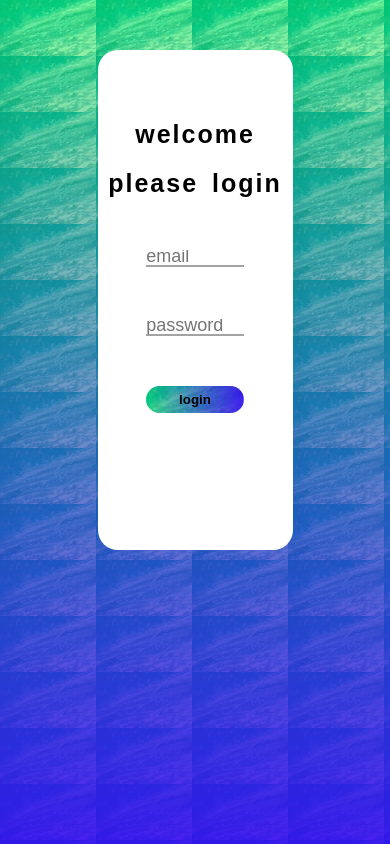
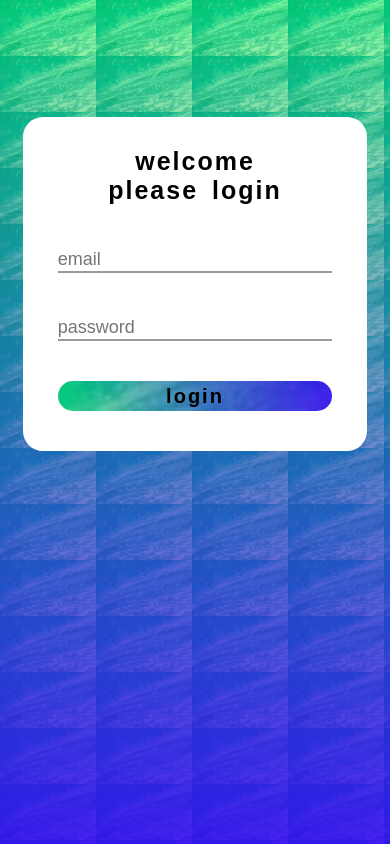
Before and after one commit to NSHIMIYIMANA-SAMUEL/Login-form, a plain HTML site: page index.html in a window 390 px wide. Drawn offline with Linux system fonts and the light colour scheme.

Commit message:
responsive with mobile

```diff
--- a/index.html
+++ b/index.html
@@ -6,7 +6,7 @@
     <meta name="viewport" content="width=device-width, initial-scale=1.0">
     <meta http-equiv="X-UA-Compatible" content="ie=edge">
     <title>Log in form</title>
-    <script src="add.js"></script>
+    <link rel="stylesheet" href="querries.css" type="text/css">
 </head>
 <body>
     <div class="log">
--- /dev/null
+++ b/querries.css
@@ -0,0 +1,24 @@
+@media  screen and (max-width : 480px) {
+    .log {
+        width: 88%;
+        height: 40%;
+        border-radius: 20px;
+        margin: 30% auto;
+        padding-top: 10px;
+        text-align: center;
+        overflow: hidden;
+    }
+
+    input {
+        width: 80%;
+    }
+
+    .btn {
+        width: 80%;
+        height: 30px;
+    }
+
+    .wlcm-txt p {
+        margin: 0px 0px;
+    }
+}
--- a/style.css
+++ b/style.css
@@ -11,8 +11,9 @@ html {
     background-repeat: repeat;
 }
 div {
-    margin: 50px 0;
+    padding: 20px 0;
 }
+
 .form {
     width: 100%;
 }
@@ -43,15 +44,12 @@ div {
 input {
     border: none;
     outline: none;
-    border-bottom: solid 2px rgba(24, 23, 23, 0.397);
+    border-bottom: solid 2px rgba(128, 128, 128, 0.788);
     width: 50%;
+    font-size: 22px;
+    font-weight: 150;
 }
-input :visited {
-    border: none;
-    outline: none;
-    border-bottom: solid 2px rgba(24, 23, 23, 0.397);
-    width: 50%;
-}
+
 ::placeholder {
     font-size: 18px;
 }
@@ -69,9 +67,12 @@ input :visited {
 .btn-txt {
     font-family: Arial, Helvetica, sans-serif;
     width: 100%;
-    font-weight: bold;
+    font-weight: 900;
+    font-size: 20px;
+    letter-spacing: 2px;
     color: #000;
 }
+
 /*||||||||||||||||||||--hover effect on button--|||||||||||||||||||||||||||*/
 .btn :visited{
     width: 50%;
```
